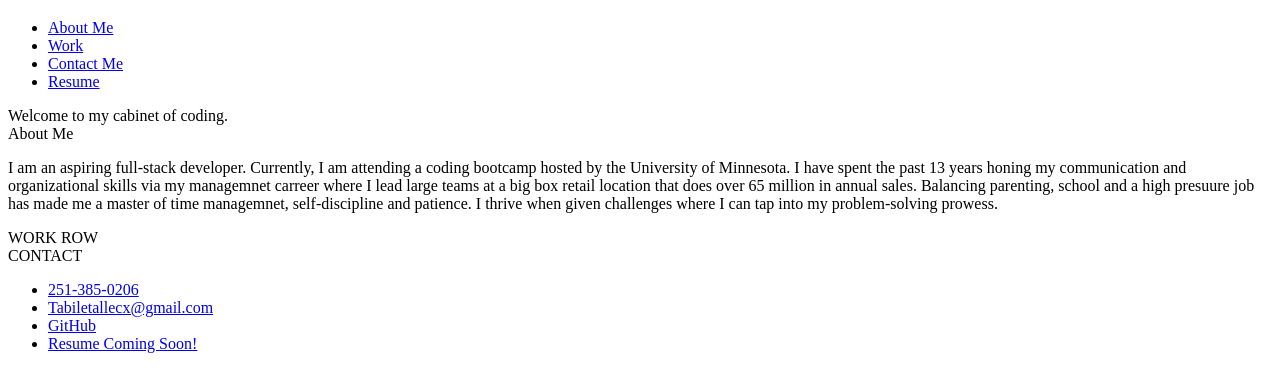
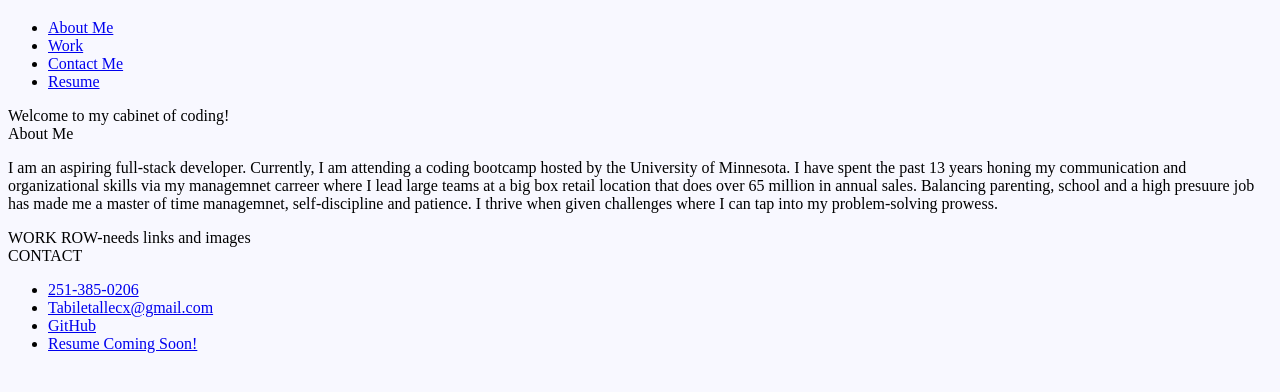
Before and after one commit to Tabi-Led/Portfolio, a plain HTML site: page index.html in a window 1280 px wide. Shown: the part 48-440 px from the top of the page. Drawn offline with Linux system fonts and the light colour scheme.

Commit message:
finishing html and adding css

```diff
--- a/index.html
+++ b/index.html
@@ -29,14 +29,14 @@
     </nav>
 
     <div>
-        Welcome to my cabinet of coding.
+        Welcome to my cabinet of coding!
     </div>
     <div>
         About Me
         <p>I am an aspiring full-stack developer. Currently, I am attending a coding bootcamp hosted by the University of Minnesota. I have spent the past 13 years honing my communication and organizational skills via my managemnet carreer where I lead large teams at a big box retail location that does over 65 million in annual sales. Balancing parenting, school and a high presuure job has made me a master of time managemnet, self-discipline and patience. I thrive when given challenges where I can tap into my problem-solving prowess.  </p>
     </div>
     <div>
-        WORK ROW
+        WORK ROW-needs links and images
     </div>
     <div>
         CONTACT
@@ -44,7 +44,7 @@
             <li> <a class="header-link" href="#phonenumber">251-385-0206</a>
                  </li>
             <li> <a class="header-link" href="e-mail">Tabiletallecx@gmail.com</a></li>
-            <li><a class="header-link" href="https://github.com/Tabi-Led">GitHub</a></li>
+            <li><a target="_blank" class="header-link" href="https://github.com/Tabi-Led">GitHub</a></li>
             <li><a class="resume-link" href="resume">Resume Coming Soon!</a></li>
         </ul>
     </div>
--- a/style.css
+++ b/style.css
@@ -0,0 +1 @@
+body {background-color:ghostwhite;}
```
Also changed, not shown: 1 other file.
